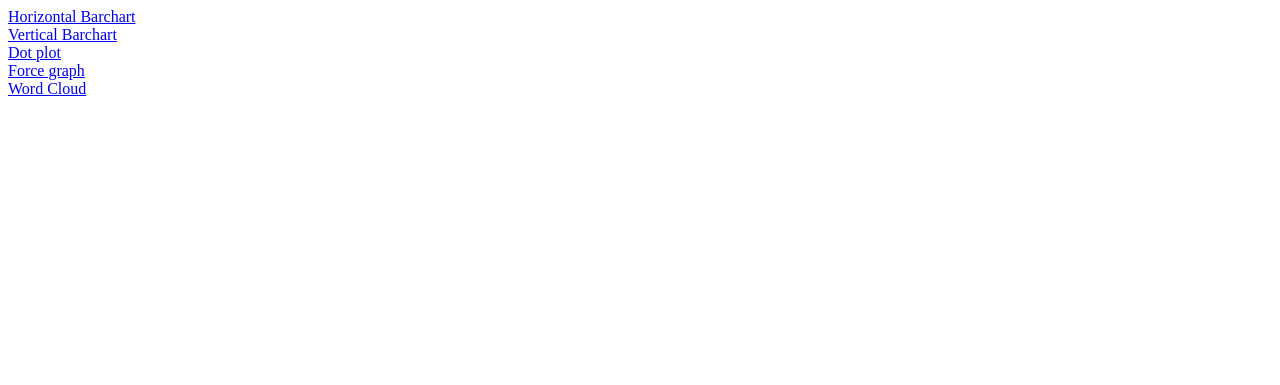
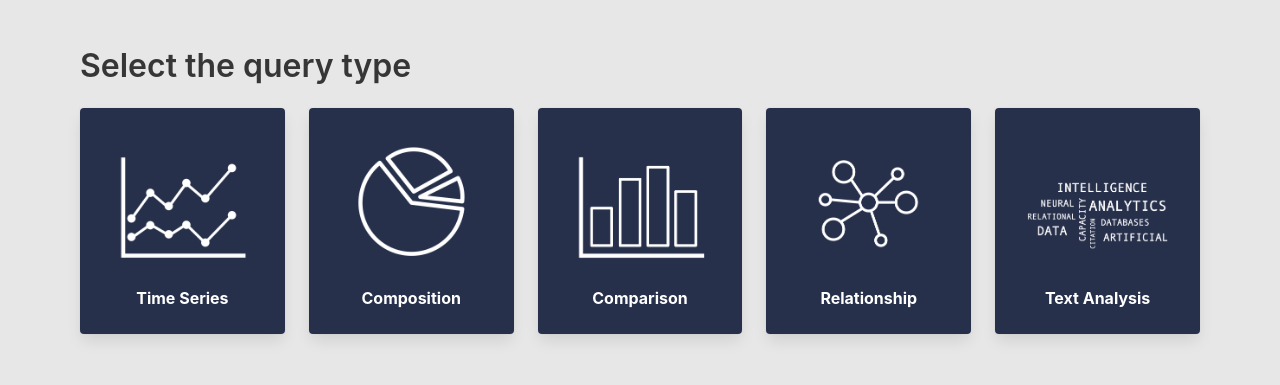
Before and after one commit to AngShiYa/cs3219-d3, a website: page index.html in a window 1280 px wide. Drawn offline with nearby package versions, Linux system fonts and the light colour scheme.

Commit message:
Improve index.html

```diff
--- a/index.html
+++ b/index.html
@@ -1,18 +1,88 @@
+<!DOCTYPE html>
 <html>
-   <head>
-      <title>Sample Page</title>
-   </head>
+ <head>
+  <meta charset="utf-8">
+  <meta name="viewport" content="width=device-width, initial-scale=1">
+  <title>CIR Visualization</title>
+  <link rel="stylesheet" href="https://maxcdn.bootstrapcdn.com/font-awesome/4.7.0/css/font-awesome.min.css">
+  <link rel="stylesheet" href="https://cdnjs.cloudflare.com/ajax/libs/bulma/0.6.1/css/bulma.min.css">
+  <script src="https://unpkg.com/vue"></script>
+  <style>
+    html, body {
+      background-color: #e7e7e8;
+    }
 
-   <body>
-      <a href='1-horizontal-barchart.html'>Horizontal Barchart</a><br>
-      <a href='2-vertical-barchart.html'>Vertical Barchart</a><br>
-      <a href='3-dotplot.html'>Dot plot</a><br>
-      <a href='4-forcegraph.html'>Force graph</a><br>
-      <a href='5-wordcloud.html'>Word Cloud</a>
-      <script>
+    .card {
+      background-color: #27304b;
+      color: white;
+      font-weight: bold;
+      text-align: center;
+    }
 
+    .card:hover {
+     background-color: #137cc1;
+    }
+  </style>
+  </head>
+  <body>
+   <section class="section">
+    <div class="container is-fluid">
+     <h1 class="title">Select the query type</h1>
 
-      </script>
-      <div id="myImg"></div>
-   </body>
+     <div id="queries" class="columns is-multiline">
+      <div v-for="item in selections" class="column is-one-fifth">
+       <a v-bind:href="item.url" class="card">
+        <div class="card">
+         <div class="card-image">
+          <figure class="image is-4by3">
+           <img v-bind:src="item.icon" alt="">
+          </figure>
+         </div>
+         <div class="card-content">
+          <div class="content">
+           <p>{{item.name}}</p>
+          </div>
+         </div>
+        </div>
+       </a>
+      </div>
+     </div>
+
+    </div>
+   </section>
+   <script>
+    var app = new Vue({
+      el: '#queries',
+      data: {
+        selections: [
+          {
+            url: "multiline-chart.html",
+            icon: "images/linechart-icon.png",
+            name: "Time Series"
+          },
+          {
+            url: "1-horizontal-barchart.html",
+            icon: "images/piechart-icon.png",
+            name: "Composition"
+          },
+          {
+            url: "1-horizontal-barchart.html",
+            icon: "images/barchart-icon.png",
+            name: "Comparison"
+          },
+          {
+            url: "4-forcegraph.html",
+            icon: "images/network-icon.png",
+            name: "Relationship"
+          },
+          {
+            url: "5-wordcloud.html",
+            icon: "images/wordcloud-icon.png",
+            name: "Text Analysis"
+          }
+        ]
+      }
+    });
+   </script>
+  </body>
 </html>
```
